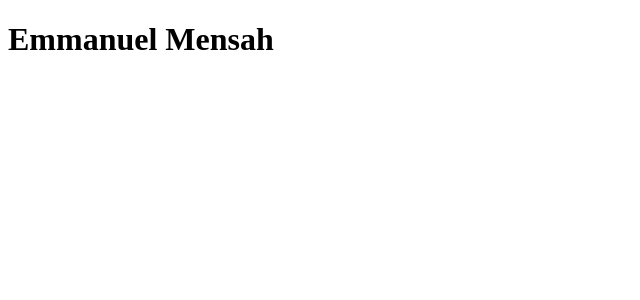
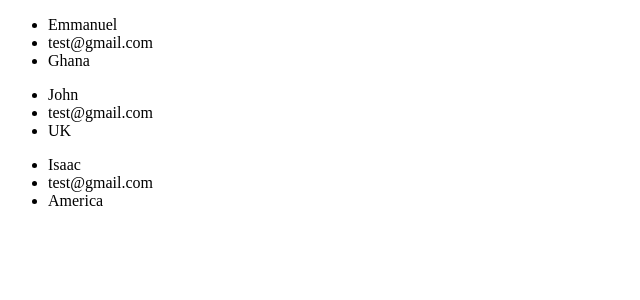
Before and after one commit to Phalcin/React, a React (Create React App) app: page / in a window 1280 px wide. Shown: the top 300 px of the page, without its empty margins (0-640 px from the left). Built offline with nearby package versions, Linux system fonts and the light colour scheme.

Commit message:
new changes

```diff
--- a/src/App.js
+++ b/src/App.js
@@ -1,13 +1,33 @@
 
 
 function App() {
-  const myName = "Emmanuel Mensah"
-  const multiply = (a,b) => a* b
-  const specialClass = 'simple-class'
+const userInfo = [
+  {
+    username : "Emmanuel",
+    email : 'test@gmail.com',
+    location : 'Ghana'
+  },
+  {
+    username : 'John',
+    email : 'test@gmail.com',
+    location : 'UK',
+  },
+  {
+    username : 'Isaac',
+    email : 'test@gmail.com',
+    location : 'America'
+  }
+]
   return (
-  <>
-    <h1>{myName}</h1>
-  </>
+<>
+ {userInfo.map(user => (
+  <ul key={Math.random() * 10}>
+    <li>{user.username}</li>
+    <li>{user.email}</li>
+    <li>{user.location}</li>
+  </ul>
+ ))}
+</>
   );
 
 }
```
